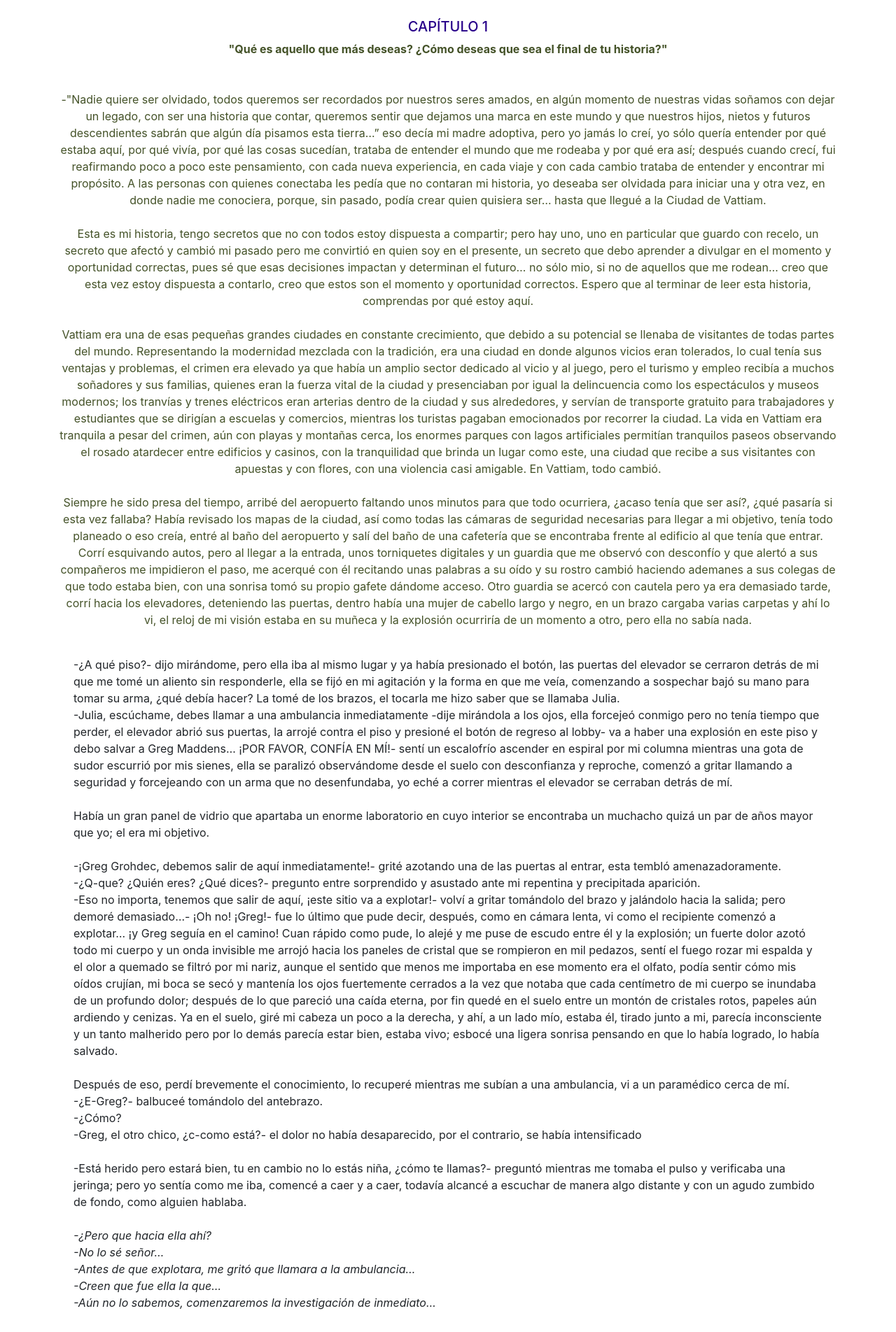
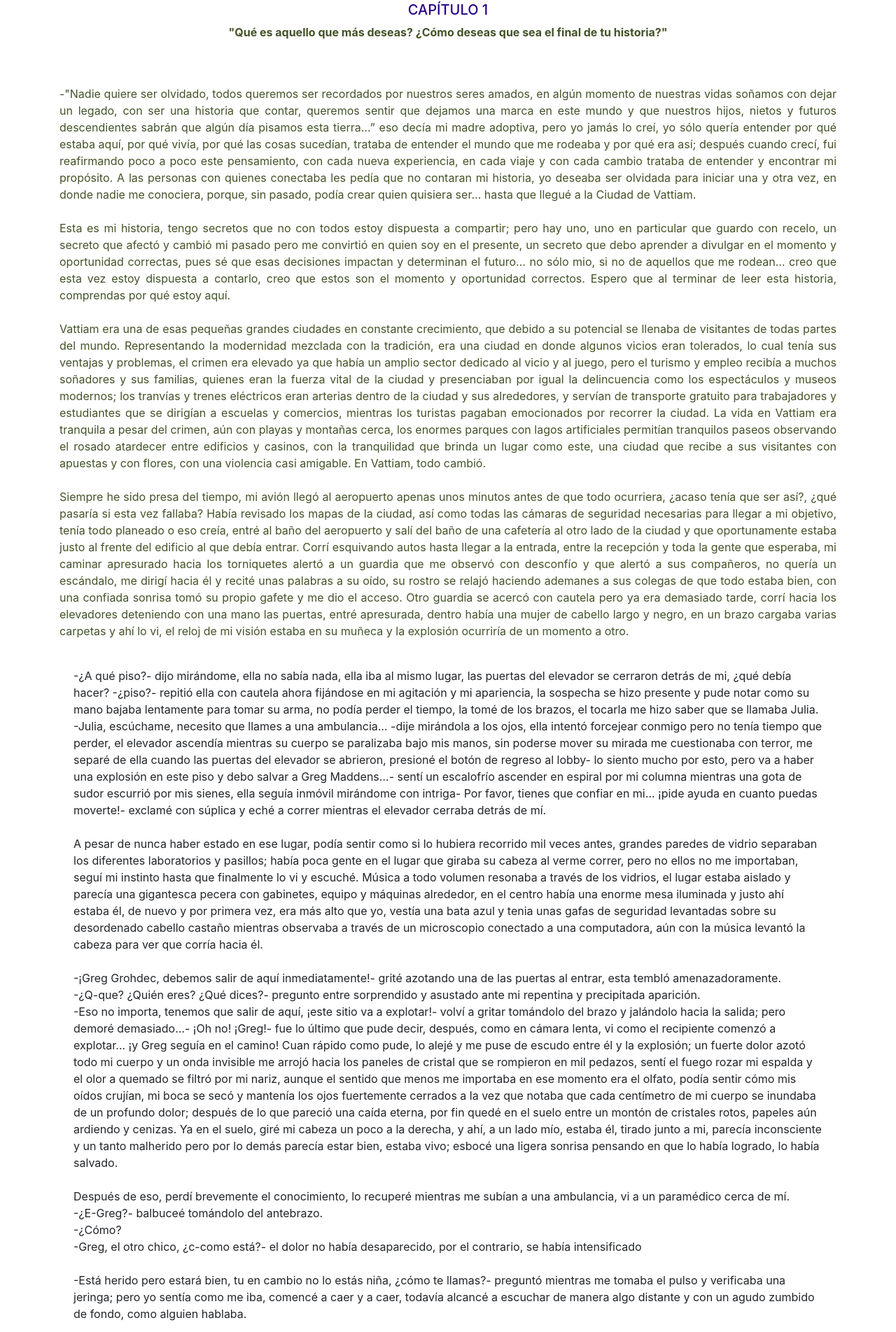
Before and after one commit to McPoe/believe, a plain HTML site: page index.html in a window 1280 px wide. Shown: the part 134-2038 px from the top of the page at 70% size. Drawn offline with nearby package versions, Linux system fonts and the light colour scheme.

Commit message:
Update index.html
Cambios hasta antes de la explosión y entablar una palabra con Greg

```diff
--- a/index.html
+++ b/index.html
@@ -1,4 +1,4 @@
-r.<!DOCTYPE html>
+<!DOCTYPE html>
 <html>
 <head>
 	<meta charset="utf-8">
@@ -17,23 +17,23 @@ r.<!DOCTYPE html>
 				<h5 style="color: #280189; text-align: center;">CAPÍTULO 1</h5>
 
 
-				<p style="color: #445228; text-align: center;"><b>"Qué es aquello que más deseas? ¿Cómo deseas que sea el final de tu historia?"</b><br>
-					<br><br>-"Nadie quiere ser olvidado, todos queremos ser recordados por nuestros seres amados, en algún momento de nuestras vidas soñamos con dejar un legado, con ser una historia que contar, queremos sentir que dejamos una marca en este mundo y que nuestros hijos, nietos y futuros descendientes sabrán que algún día pisamos esta tierra…” eso decía mi madre adoptiva, pero yo jamás lo creí, yo sólo quería entender por qué estaba aquí, por qué vivía, por qué las cosas sucedían, trataba de entender el mundo que me rodeaba y por qué era así; después cuando crecí, fui reafirmando poco a poco este pensamiento, con cada nueva experiencia, en cada viaje y con cada cambio trataba de entender y encontrar mi propósito. A las personas con quienes conectaba les pedía que no contaran mi historia, yo deseaba ser olvidada para iniciar una y otra vez, en donde nadie me conociera, porque, sin pasado, podía crear quien quisiera ser… hasta que llegué a la Ciudad de Vattiam.
+				<p style="color: #445228; text-align: center;"><b>"Qué es aquello que más deseas? ¿Cómo deseas que sea el final de tu historia?"</b></p>
+				<br><br>
+				<p style="color: #445228; text-align: justify;">-"Nadie quiere ser olvidado, todos queremos ser recordados por nuestros seres amados, en algún momento de nuestras vidas soñamos con dejar un legado, con ser una historia que contar, queremos sentir que dejamos una marca en este mundo y que nuestros hijos, nietos y futuros descendientes sabrán que algún día pisamos esta tierra…” eso decía mi madre adoptiva, pero yo jamás lo creí, yo sólo quería entender por qué estaba aquí, por qué vivía, por qué las cosas sucedían, trataba de entender el mundo que me rodeaba y por qué era así; después cuando crecí, fui reafirmando poco a poco este pensamiento, con cada nueva experiencia, en cada viaje y con cada cambio trataba de entender y encontrar mi propósito. A las personas con quienes conectaba les pedía que no contaran mi historia, yo deseaba ser olvidada para iniciar una y otra vez, en donde nadie me conociera, porque, sin pasado, podía crear quien quisiera ser… hasta que llegué a la Ciudad de Vattiam.
 				<br><br>
 				Esta es mi historia, tengo secretos que no con todos estoy dispuesta a compartir; pero hay uno, uno en particular que guardo con recelo, un secreto que afectó y cambió mi pasado pero me convirtió en quien soy en el presente, un secreto que debo aprender a divulgar en el momento y oportunidad correctas, pues sé que esas decisiones impactan y determinan el futuro… no sólo mio, si no de aquellos que me rodean… creo que esta vez estoy dispuesta a contarlo, creo que estos son el momento y oportunidad correctos. Espero que al terminar de leer esta historia, comprendas por qué estoy aquí.
 				<br><br>
 				Vattiam era una de esas pequeñas grandes ciudades en constante crecimiento, que debido a su potencial se llenaba de visitantes de todas partes del mundo. Representando la modernidad mezclada con la tradición, era una ciudad en donde algunos vicios eran tolerados, lo cual tenía sus ventajas y problemas, el crimen era elevado ya que había un amplio sector dedicado al vicio y al juego, pero el turismo y empleo recibía a muchos soñadores y sus familias, quienes eran la fuerza vital de la ciudad y presenciaban por igual la delincuencia como los espectáculos y museos modernos; los tranvías y trenes eléctricos eran arterias dentro de la ciudad y sus alrededores, y  servían de transporte gratuito para trabajadores y estudiantes que se dirigían a escuelas y comercios, mientras los turistas pagaban emocionados por recorrer la ciudad. La vida en Vattiam era tranquila a pesar del crimen, aún con playas y montañas cerca, los enormes parques con lagos artificiales permitían tranquilos paseos observando el rosado atardecer entre edificios y casinos, con la tranquilidad que brinda un lugar como este, una ciudad que recibe a sus visitantes con apuestas y con flores, con una violencia casi amigable. En Vattiam, todo cambió.
 				<br><br>
-				Siempre he sido presa del tiempo, arribé del aeropuerto faltando unos minutos para que todo ocurriera, ¿acaso tenía que ser así?, ¿qué pasaría si esta vez fallaba? Había revisado los mapas de la ciudad, así como todas las cámaras de seguridad necesarias para llegar a mi objetivo, tenía todo planeado o eso creía, entré al baño del aeropuerto y salí del baño de una cafetería que se encontraba frente al edificio al que tenía que entrar. Corrí esquivando autos, pero al llegar a la entrada, unos torniquetes digitales y un guardia que me observó con desconfío y que alertó a sus compañeros me impidieron el paso, me acerqué con él recitando unas palabras a su oído y su rostro cambió haciendo ademanes a sus colegas de que todo estaba bien, con una sonrisa tomó su propio gafete dándome acceso. Otro guardia se acercó con cautela pero ya era demasiado tarde, corrí hacia los elevadores, deteniendo las puertas, dentro había una mujer de cabello largo y negro, en un brazo cargaba varias carpetas y ahí lo vi, el reloj de mi visión estaba en su muñeca y la explosión ocurriría de un momento a otro, pero ella no sabía nada.
+				Siempre he sido presa del tiempo, mi avión llegó al aeropuerto apenas unos minutos antes de que todo ocurriera, ¿acaso tenía que ser así?, ¿qué pasaría si esta vez fallaba? Había revisado los mapas de la ciudad, así como todas las cámaras de seguridad necesarias para llegar a mi objetivo, tenía todo planeado o eso creía, entré al baño del aeropuerto y salí del baño de una cafetería al otro lado de la ciudad y que oportunamente estaba justo al frente del edificio al que debía entrar. Corrí esquivando autos hasta llegar a la entrada, entre la recepción y toda la gente que esperaba, mi caminar apresurado hacia los torniquetes alertó a un guardia que me observó con desconfío y que alertó a sus compañeros, no quería un escándalo, me dirigí hacia él y recité unas palabras a su oído, su rostro se relajó haciendo ademanes a sus colegas de que todo estaba bien, con una confiada sonrisa tomó su propio gafete y me  dio el acceso. Otro guardia se acercó con cautela pero ya era demasiado tarde, corrí hacia los elevadores deteniendo con una mano las puertas, entré apresurada, dentro había una mujer de cabello largo y negro, en un brazo cargaba varias carpetas y ahí lo vi, el reloj de mi visión estaba en su muñeca y la explosión ocurriría de un momento a otro.
 				</p>
 				<br>
 				<div style="padding: 0 20px;">
 					<p>
-					-¿A qué piso?- dijo mirándome, pero ella iba al mismo lugar y ya había presionado el botón, las puertas del elevador se cerraron detrás de mi que me tomé un aliento sin responderle, ella se fijó en mi agitación y la forma en que me veía, comenzando a sospechar bajó su mano para tomar su arma, ¿qué debía hacer? La tomé de los brazos, el tocarla me hizo saber que se llamaba Julia.<br>
-			                -Julia, escúchame, debes llamar a una ambulancia inmediatamente -dije mirándola a los ojos, ella forcejeó conmigo pero no tenía tiempo que perder, el elevador abrió sus puertas, la arrojé contra el piso y presioné el botón de regreso al lobby- va a haber una explosión en este piso y debo salvar a Greg Maddens… ¡POR FAVOR, CONFÍA EN MÍ!- sentí un escalofrío ascender en espiral por mi columna mientras una gota de sudor escurrió por mis sienes, ella se paralizó observándome desde el suelo con desconfianza y reproche, comenzó a gritar llamando a seguridad y forcejeando con un arma que no desenfundaba, yo eché a correr mientras el elevador se cerraban detrás de mí.
-
+					-¿A qué piso?- dijo mirándome, ella no sabía nada, ella iba al mismo lugar, las puertas del elevador se cerraron detrás de mi, ¿qué debía hacer? -¿piso?- repitió ella con cautela ahora fijándose en mi agitación y mi apariencia, la sospecha se hizo presente y pude notar como su mano bajaba lentamente para tomar su arma, no podía perder el tiempo, la tomé de los brazos, el tocarla me hizo saber que se llamaba Julia.<br>
+			                -Julia, escúchame, necesito que llames a una ambulancia… -dije mirándola a los ojos, ella intentó forcejear conmigo pero no tenía tiempo que perder, el elevador ascendía mientras su cuerpo se paralizaba bajo mis manos, sin poderse mover su mirada me cuestionaba con terror, me separé de ella cuando las puertas del elevador se abrieron, presioné el botón de regreso al lobby- lo siento mucho por esto, pero va a haber una explosión en este piso y debo salvar a Greg Maddens…- sentí un escalofrío ascender en espiral por mi columna mientras una gota de sudor escurrió por mis sienes, ella seguía inmóvil mirándome con intriga- Por favor, tienes que confiar en mi… ¡pide ayuda en cuanto puedas moverte!- exclamé con súplica y eché a correr mientras el elevador cerraba detrás de mí.
 					<br><br>
-					Había un gran panel de vidrio que apartaba un enorme laboratorio en cuyo interior se encontraba un muchacho quizá un par de años mayor que yo; el era mi objetivo.
+					A pesar de nunca haber estado en ese lugar, podía sentir como si lo hubiera recorrido mil veces antes, grandes paredes de vidrio separaban los diferentes laboratorios y pasillos; había poca gente en el lugar que giraba su cabeza al verme correr, pero no ellos no me importaban, seguí mi instinto hasta que finalmente lo vi y escuché. Música a todo volumen resonaba a través de los vidrios, el lugar estaba aislado y parecía una gigantesca pecera con gabinetes, equipo y máquinas alrededor, en el centro había una enorme mesa iluminada y justo ahí estaba él, de nuevo y por primera vez, era más alto que yo, vestía una bata azul y tenia unas gafas de seguridad levantadas sobre su desordenado cabello castaño mientras observaba a través de un microscopio conectado a una computadora, aún con la música levantó la cabeza para ver que corría hacia él.
 					<br><br>
 					-¡Greg Grohdec, debemos salir de aquí inmediatamente!- grité azotando una de las puertas al entrar, esta tembló amenazadoramente.
 					<br>-¿Q-que? ¿Quién eres? ¿Qué dices?- pregunto entre sorprendido y asustado ante mi repentina y precipitada aparición.
```
